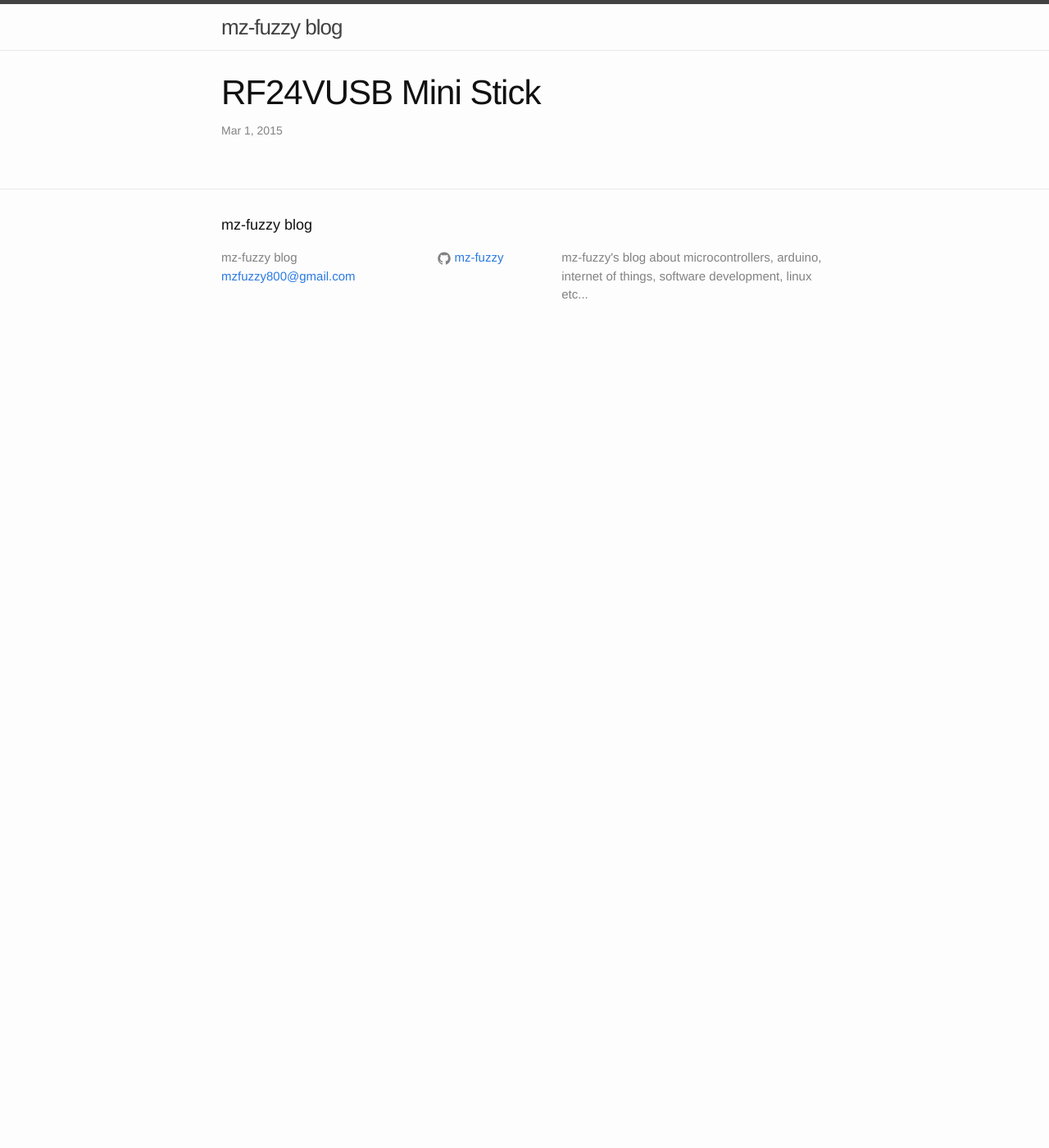
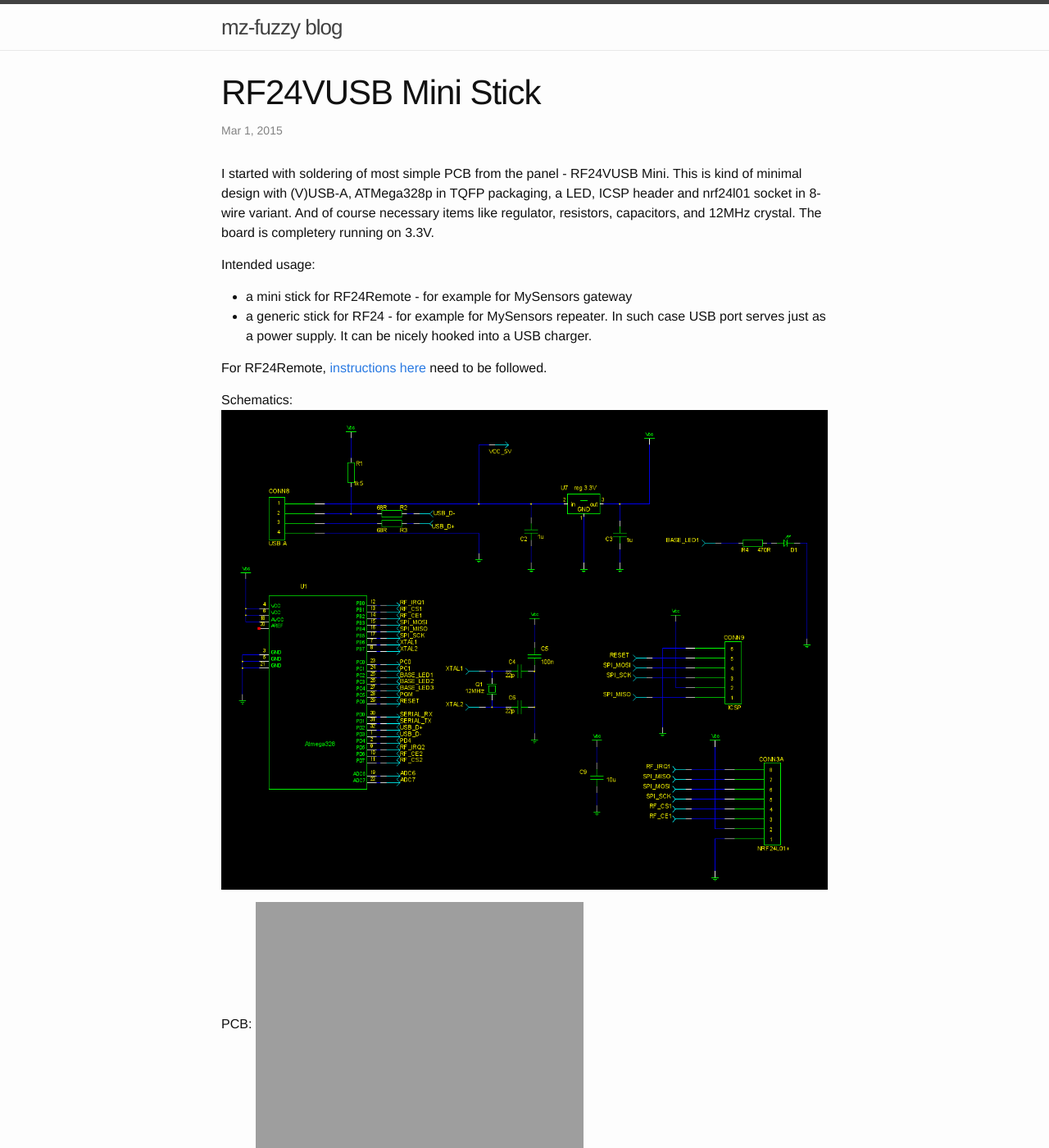
Before and after one commit to martin-mat/mz-fuzzy.github.io, a Jekyll site: the page built from _posts/2015-03-01-RF24VUSB mini.md, in a window 1280 px wide and 1400 px high. Shown: the whole window at 82% size. Built offline with Jekyll 4.4.1, drawn with Linux system fonts in a browser that asks for light colours; some of the changed text lies outside the part shown.

Commit message:
rf24vusb mini post edit

```diff
--- a/_posts/2015-03-01-RF24VUSB mini.md
+++ b/_posts/2015-03-01-RF24VUSB mini.md
@@ -2,3 +2,25 @@
 layout: post
 title: RF24VUSB Mini Stick
 ---
+
+I started with soldering of most simple PCB from the panel - RF24VUSB Mini. This is kind of minimal design with (V)USB-A, ATMega328p in TQFP packaging, a LED, ICSP header and nrf24l01 socket in 8-wire variant. And of course necessary items like regulator, resistors, capacitors, and 12MHz crystal.
+The board is completery running on 3.3V.
+
+Intended usage:
+
+ * a mini stick for RF24Remote - for example for MySensors gateway
+ * a generic stick for RF24 - for example for MySensors repeater. In such case USB port serves just as a power supply. It can be nicely hooked into a USB charger.
+
+For RF24Remote, [instructions here](https://github.com/mz-fuzzy/RF24Remote) need to be followed.
+
+Schematics:
+![RF24VUSB mini schematics]({{ site.url }}/assets/rf24vusb_mini/RF24VUSB_mini_scheme.png "RF24VUSB mini schematics")
+
+PCB:
+![RF24VUSB mini PCB]({{ site.url }}/assets/rf24vusb_mini/RF24VUSB_mini_pcb.png "RF24VUSB mini PCB")
+
+PCB after de-panelizing:
+![RF24VUSB mini PCB photo]({{ site.url }}/assets/rf24vusb_mini/RF24VUSB_mini_pcb.jpg "RF24VUSB mini PCB photo")
+
+... and back side:
+![RF24VUSB mini PCB photo back]({{ site.url }}/assets/rf24vusb_mini/RF24VUSB_mini_pcb_back.jpg "RF24VUSB mini PCB photo back")
```
